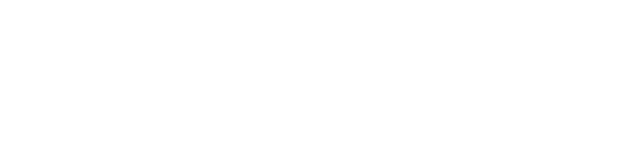
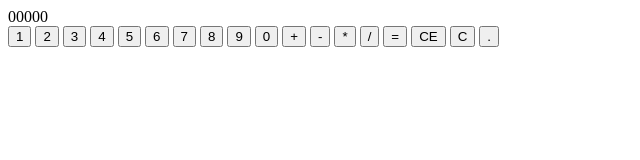
Before and after one commit to Miciula/practice--calculator--JavaScript, a plain HTML site: page index.html in a window 1280 px wide. Shown: the whole page, without its empty margins (0-640 px from the left). Drawn offline with Linux system fonts and the light colour scheme.

Commit message:
calculator `buttons` and `structure` added to html

```diff
--- a/index.html
+++ b/index.html
@@ -1,12 +1,54 @@
 <!DOCTYPE html>
 <html lang="en">
+
 <head>
   <meta charset="UTF-8">
-  <meta http-equiv="X-UA-Compatible" content="IE=edge">
-  <meta name="viewport" content="width=device-width, initial-scale=1.0">
+  <meta
+    http-equiv="X-UA-Compatible"
+    content="IE=edge"
+  >
+  <meta
+    name="viewport"
+    content="width=device-width, initial-scale=1.0"
+  >
   <title>Document</title>
 </head>
+
 <body>
+
+  <div class="calculator">
+
+    <div class="display">00000</div>
+
+    <button class="number">1</button>
+    <button class="number">2</button>
+    <button class="number">3</button>
+    <button class="number">4</button>
+    <button class="number">5</button>
+    <button class="number">6</button>
+    <button class="number">7</button>
+    <button class="number">8</button>
+    <button class="number">9</button>
+    <button class="number">0</button>
+
+    <button class="symbol">+</button>
+    <button class="symbol">-</button>
+    <button class="symbol">*</button>
+    <button class="symbol">/</button>
+
+    <button class="equal">=</button>
+
+    <button class="ce">CE</button>
+
+    <button class="c">C</button>
+
+    <button class="dot">.</button>
+
+
+  </div>
+
+
   <script src="./calculator.js"></script>
 </body>
+
 </html>
```
